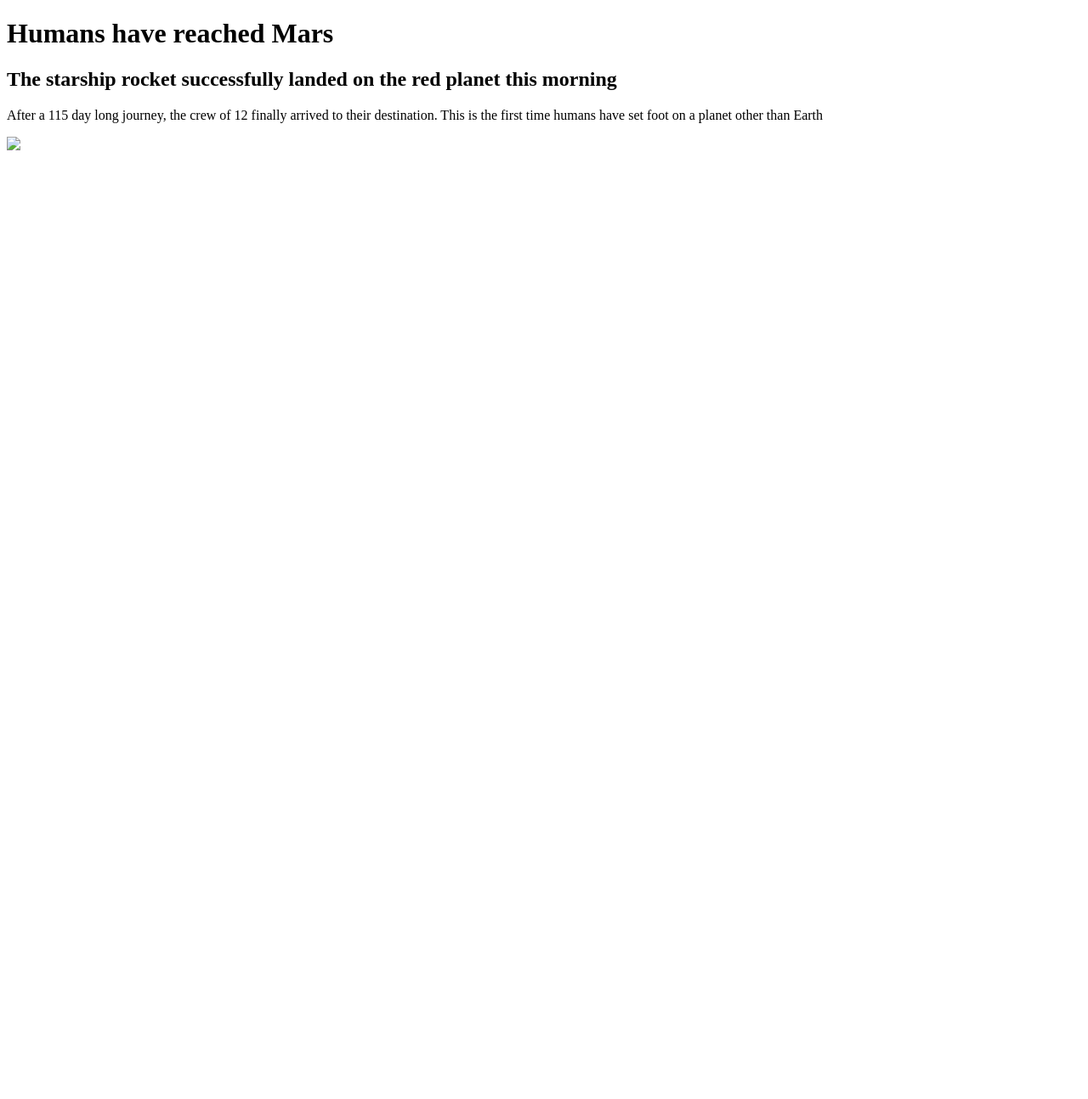
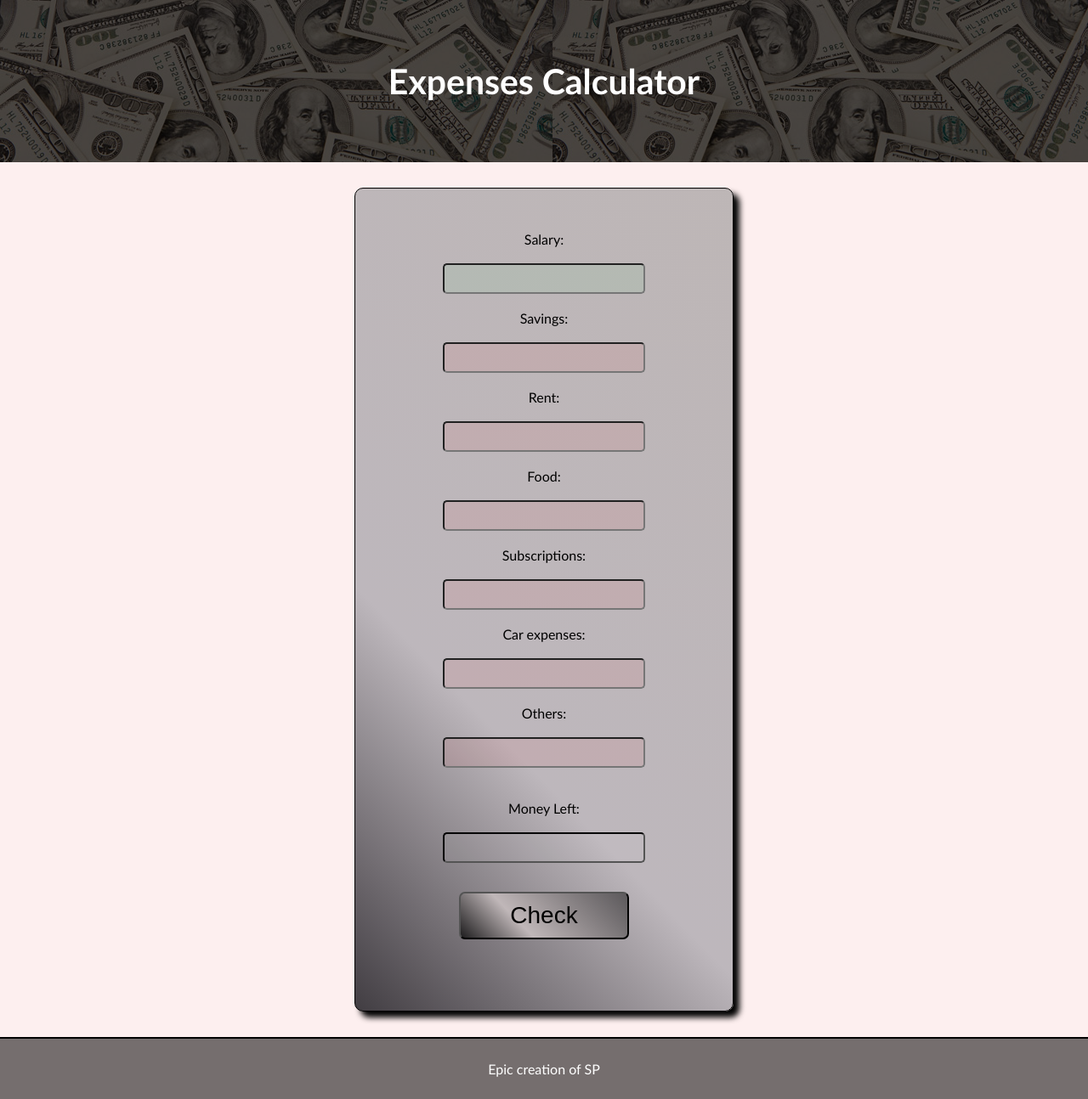
Before and after one commit to stfpopovski/misc, a plain HTML site: page index.html in a window 1280 px wide. Shown: the whole page at 85% size. Before the commit the page ends 800 px from the top, so only its background shows below. Drawn offline with Linux system fonts and the light colour scheme.

Commit message:
Add files via upload

```diff
--- a/index.html
+++ b/index.html
@@ -4,13 +4,61 @@
     <meta charset="UTF-8">
     <meta http-equiv="X-UA-Compatible" content="IE=edge">
     <meta name="viewport" content="width=device-width, initial-scale=1.0">
-    <title>Learn HTML & CSS</title>
+    <link rel="stylesheet" href="style.css">
+    <title>Test</title>
 </head>
 <body>
-    <h1>Humans have reached Mars</h1>
-    <h2>The starship rocket successfully landed on the red planet this morning</h2>
-    <p>After a 115 day long journey, the crew of 12 finally arrived to their destination. This is the first time
-        humans have set foot on a planet other than Earth</p>
-    <img src="mars.png" width="100%" />
+
+<div class="grid-container">
+  <div class="header">
+    <h3>Expenses Calculator</h3>
+  </div>
+
+  <div class="left"></div>
+  <div class="middle">
+    <form>
+        <label for="salary">Salary:</label><br>
+        <input type="text" id="salary" name="salary" maxlength="8" required><br>
+        <label for="savings">Savings:</label><br>
+        <input type="text" id="savings" name="savings" maxlength="8" required><br>
+        <label for ="rent">Rent:</label><br>
+        <input type="text" id="rent" name="rent" maxlength="8" required><br>
+        <label for ="food">Food:</label><br>
+        <input type="text" id="food" name="food" maxlength="8" required><br>
+        <label for ="subs">Subscriptions:</label><br>
+        <input type="text" id="subs" name="subs" maxlength="8" required><br>
+        <label for ="car">Car expenses:</label><br>
+        <input type="text" id="car" name="car" maxlength="8" required><br>
+        <label for ="others">Others:</label><br>
+        <input type="text" id="others" name="others" maxlength="8" required><br><br>
+        <label for="sum">Money Left:</label><br>
+        <input type="text" id="sum" name="sum" readonly><br>
+        <button type ="button" class="button" onclick="calculateSavings()" id="button" name="sum"><span>Check</span></button><br>
+    </form>
+</div>
+  <div class="right"></div>
+
+  <div class="footer">
+    <p>Epic creation of SP</p>
+  </div>
+</div>
 </body>
+
+<script>
+    function calculateSavings(){
+        let salary = document.getElementById("salary").value;
+        let savings = document.getElementById("savings").value;
+        let rent = document.getElementById("rent").value;
+        let food = document.getElementById("food").value;
+        let subs = document.getElementById("subs").value;
+        let car = document.getElementById("car").value;
+        let others = document.getElementById("others").value;
+        let billsAndDebt = 314.87; //this contains debt + 30lv CC and 40lv phone bill.
+
+        let sum1 = salary - savings - rent - billsAndDebt - subs - food - car - others;
+        let sum = sum1.toFixed(2);
+
+        document.getElementById("sum").value = sum;}
+</script>
+
 </html>
--- a/style.css
+++ b/style.css
@@ -1,44 +1,102 @@
-html{
-    height: 100%;
-}
+  body {
+    font-family: 'Trebuchet MS', 'Lucida Sans Unicode', 'Lucida Grande', 'Lucida Sans', Arial, sans-serif;
+    margin: 0px;
+  }
 
-body{
-    background-color: #aeaeb4;
-    color: beige;
-    padding-bottom: 1px;
-}
+  /* Style the header */
+  .header {
+    grid-area: header;
+    background: url(neon.jpg) repeat;
+    background-color: rgb(77, 76, 76);
+    background-blend-mode: multiply;
+    padding: 30px;
+    margin: 0px;
+    text-align: center;
+    color: #ffffff;
+    font-size: 35px;
+    border-radius: 0px;
+  }
 
-h1{
-    color: beige;
-    text-shadow: 2px 2px #000000;
-}
+  /* The grid container */
+  .grid-container {
+    display: grid;
+    grid-template-areas:
+      'header header header header header header'
+      'left middle middle middle middle right'
+      'footer footer footer footer footer footer';
+    /* grid-column-gap: 10px; - if you want gap between the columns */
+  }
 
-h3{
-    color: beige;
-    text-shadow: 2px 2px #000000;
+  .left,
+  .middle,
+  .right {
+    background-color: #fdefef;
+    padding: 10px;
+    padding-top: 30px;
+    padding-bottom: 30px;
+  }
+
+  /* Style the left column */
+  .left {
+    grid-area: left;
+  }
+
+  /* Style the middle column */
+  .middle {
+    grid-area: middle;
+    display: grid;
+    place-items: center;
+  }
+
+  /* Style the right column */
+  .right {
+    grid-area: right;
+  }
+
+  /* Style the footer */
+  .footer {
+    border-top: 2px solid black;
+    grid-area: footer;
+    background-color: #756e6e;
+    color: #ffffff;
+    padding: 10px;
+    text-align: center;
+  }
+
+  /* Responsive layout - makes the three columns stack on top of each other instead of next to each other */
+  @media (max-width: 600px) {
+    .grid-container  {
+      grid-template-areas:
+        'header header header header header header'
+        'left left left left left left'
+        'middle middle middle middle middle middle'
+        'right right right right right right'
+        'footer footer footer footer footer footer';
+    }
+  }
+
+  form {
+    background: linear-gradient(46deg, rgba(1, 0, 7, 0.747) 0%, rgba(164, 161, 168, 0.719) 35%, rgba(124, 124, 124, 0.493) 100%);
+    border : 1px solid #000;
+    box-shadow: 7px 7px 7px #000000;
+    border-radius: 10px;
+    padding : 50px;
+    padding-left: 12%;
+    padding-right: 12%;
+    display: grid;
+    place-items: center;
 }
 
 
-form {
-    background: linear-gradient(46deg, rgba(2, 0, 36, 0.747) 0%, rgba(128, 86, 180, 0.719) 35%, rgba(0, 106, 255, 0.493) 100%);
-    border : 1px solid #000;
-    box-shadow: 7px 7px 7px #000000;
-    border-radius: 15px;
-    padding : 50px;
-    padding-bottom: 50px;
-    margin-left: 200px;
-    margin-right: 200px;
-    margin-bottom: 40px;
-}
-
 input[type="text"], textarea {
-    background-color : #ff000042;
+    background-color : #ff00000e;
     border-radius: 5px;
-    height: 20px;
+    height: 30px;
+    width: 100%;
 }
 
 input[id="salary"], textarea {
-    background-color : #00ff553b;
+    background-color : #00ff550c;
 }
 
 input[id="button"], textarea {
@@ -48,13 +106,13 @@ input[id="button"], textarea {
 }
 input[id="sum"], textarea {
     text-align: center;
-    background-color : rgba(255, 255, 0, 0.178);
-    color: aliceblue;
-    border-color: beige;
+    background-color : rgba(255, 255, 255, 0.041);
+    color: rgb(94, 255, 0);
+    border-color: rgb(0, 0, 0);
 }
 
 .button {
-    border-radius: 5px;
+    border-radius: 7px;
     background: linear-gradient(46deg, rgba(0, 0, 0, 0.747) 0%, rgba(212, 202, 202, 0.719) 35%, rgba(0, 0, 0, 0.493) 100%);
     color: #000000;
     text-align: center;
```
Also changed, not shown: neon.jpg (added).
